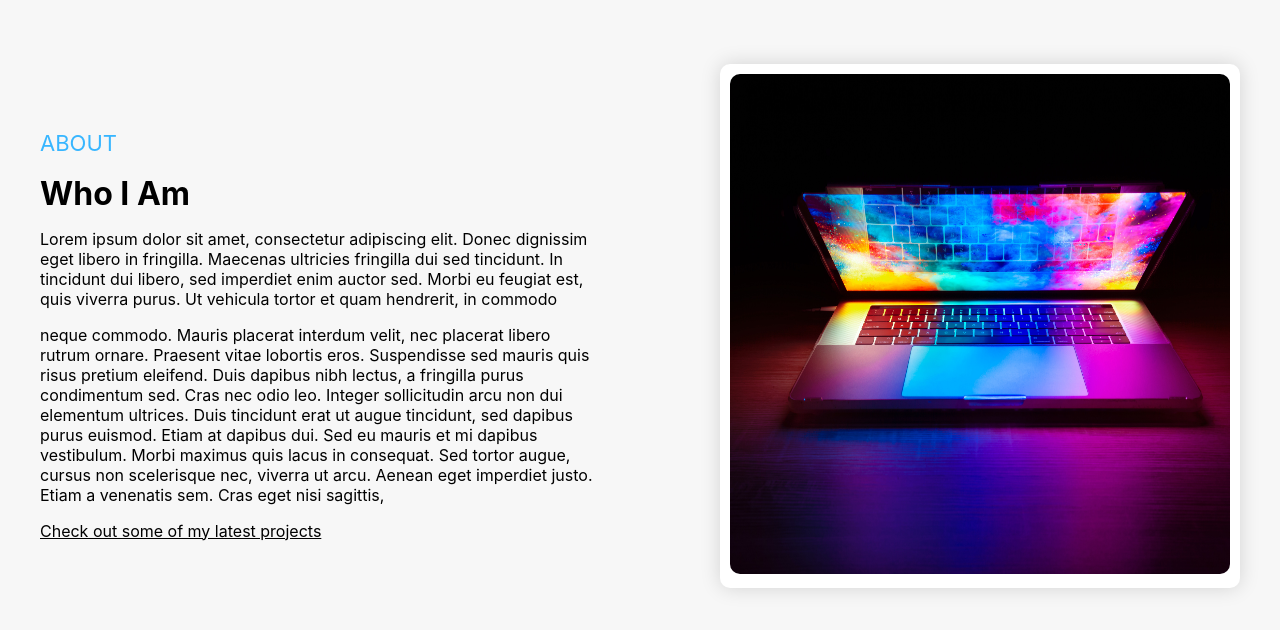
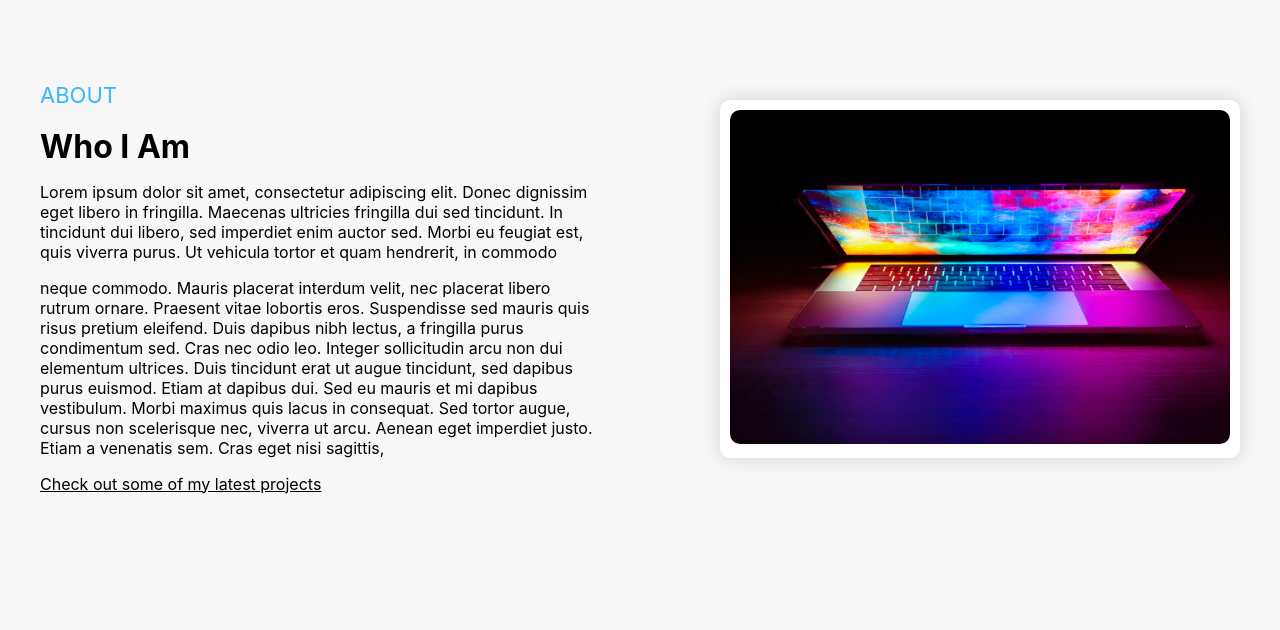
Before and after one commit to antofon/portfolio-v3, a Next.js app: page / in a window 1280 px wide. Shown: the part 1126-1756 px from the top of the page. Built offline with nearby package versions, Linux system fonts and the light colour scheme.

Commit message:
Cleaned up responsiveness for About section

```diff
--- a/styles/About.module.css
+++ b/styles/About.module.css
@@ -1,10 +1,13 @@
 .grid {
-  display: flex;
-  flex-direction: column;
-  justify-content: center;
-  align-items: flex-start;
+  display: grid;
+  grid-template-columns: 1fr;
+  align-items: center;
+  max-width: 1200px;
+  width: 100%;
+  margin: auto;
   gap: 30px 0;
 }
+
 .container {
   /* margin-top:500px; */
   padding: 250px 0 0 0;
@@ -24,23 +27,10 @@
   margin: 0;
 }
 
-@media screen and (min-width: 1008px) {
-  .grid {
-    align-items: center;
-    display: grid;
-    /* justify-content: space-evenly;
-    justify-items: center;
-    align-content: space-evenly;
-    align-items: center; */
-    grid-template-columns: auto auto;
-    /* grid-gap: 10px; */
-    /* flex-wrap: wrap; */
-    max-width: 1200px;
-    width: 100%;
-    margin: auto;
-    grid-template-columns: 1.5fr 1fr;
-    grid-gap: 0 120px;
-  }
+.img {
+  border-radius: 10px;
+  width: 100%;
+  height: auto;
 }
 
 .textCol {
@@ -48,19 +38,25 @@
 }
 
 .imageCol {
-  /* border:1px solid red; */
-  height: 100%;
+  height: auto;
   padding: 10px;
   border-radius: 10px;
   background-color: #fff;
   box-shadow: 0 0px 20px rgb(0 0 0 / 15%);
 }
 
-.img {
-  border-radius: 10px;
-}
-
 .projectsLink {
   display: inline-block;
   text-decoration: underline;
 }
+
+@media screen and (min-width: 1008px) {
+  .grid {
+    grid-template-columns: 1.5fr 1fr;
+    gap: 0 120px;
+  }
+
+  .img {
+    width: 500px;
+  }
+}
```
